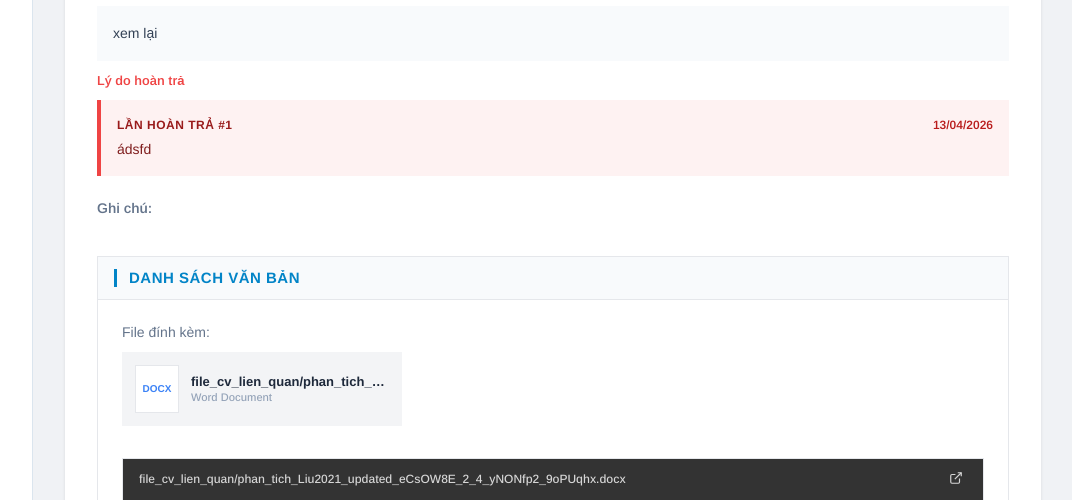
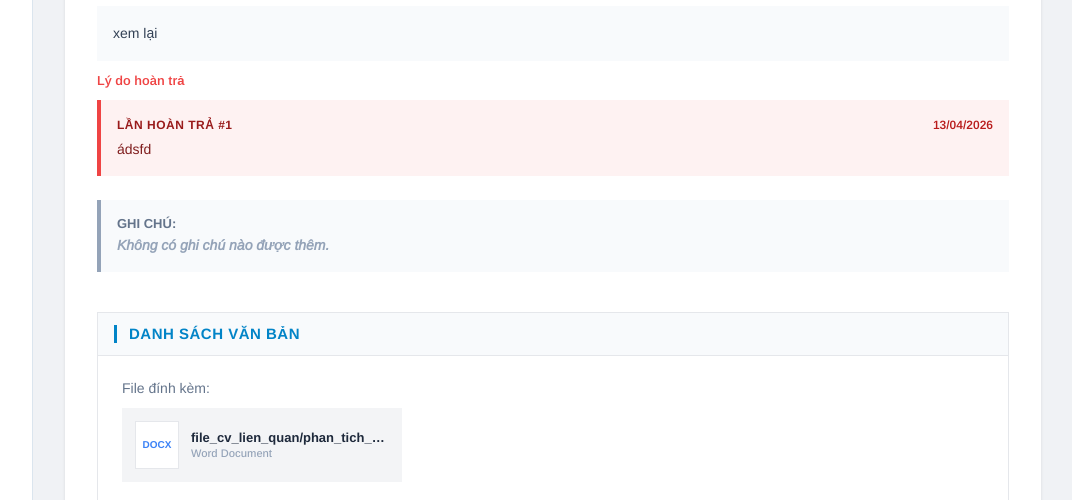
Before and after one commit to nhquoc912005/LapTrinhWeb_Nhom3, a Django app: page /task/13/ in a window 1280 px wide. Shown: the part 676-1176 px from the top of the page, without its empty margins (207-1279 px from the left). Run offline with Django 5.2, Linux system fonts and the light colour scheme; a user stored in the database is signed in; data comes from the database, SQL or seed files in the repository; both versions use the stored data as it was after the commit.

Commit message:
quanlycv

```diff
--- a/he_thong_quan_ly_van_ban/apps/core/models.py
+++ b/he_thong_quan_ly_van_ban/apps/core/models.py
@@ -502,6 +502,8 @@
     ngay_bat_dau = models.DateField(null=False)
     han_xu_ly = models.DateTimeField(null=False)
     ngay_cap_nhat_giao_viec = models.DateField(default=timezone.now)
+    last_activity = models.DateTimeField(auto_now=True)
+    ghi_chu = models.TextField(null=True, blank=True)
     ket_qua_xu_ly = models.TextField(null=True, blank=True)
     ngay_xu_ly = models.DateField(default=timezone.now)
     nguoi_giao = models.ForeignKey(
--- a/he_thong_quan_ly_van_ban/apps/quanlycongviec/views.py
+++ b/he_thong_quan_ly_van_ban/apps/quanlycongviec/views.py
@@ -20,8 +20,8 @@
     is_lanh_dao = request.user.is_lanh_dao
     is_van_thu = request.user.is_van_thu
 
-    # Hiển thị tất cả công việc cho tất cả các role
-    tasks = CongViec.objects.all().order_by('-pk')
+    # Hiển thị tất cả công việc cho tất cả các role, ưu tiên hoạt động mới nhất
+    tasks = CongViec.objects.all().order_by('-last_activity')
 
     # Lấy danh sách chuyên viên và tất cả người dùng
     chuyen_vien_list = NguoiDung.objects.filter(chuc_vu=NguoiDung.ChucVu.CHUYEN_VIEN)
@@ -46,8 +46,8 @@
     Trang dành riêng cho Chuyên viên để xử lý công việc (Hiển thị tất cả công việc)
     """
     user_core = request.user.core_profile
-    # Hiển thị tất cả công việc thay vì chỉ lọc những việc được giao
-    tasks = CongViec.objects.all().order_by('-pk')
+    # Hiển thị tất cả công việc, ưu tiên hoạt động mới nhất
+    tasks = CongViec.objects.all().order_by('-last_activity')
 
     context = {
         'tasks': tasks,
@@ -66,6 +66,7 @@
             ngay_bat_dau_str = request.POST.get('ngay_bat_dau')
             han_xu_ly_str = request.POST.get('han_xu_ly')
             noi_dung = request.POST.get('noi_dung')
+            ghi_chu = request.POST.get('ghi_chu')
 
             if not all([ten_cv, nguoi_thuc_hien_id, ngay_bat_dau_str, han_xu_ly_str]):
                 messages.error(request, "Vui lòng nhập đầy đủ các trường bắt buộc.")
@@ -105,7 +106,8 @@
                 nguon_giao=nguon_giao,
                 trang_thai="Chờ xử lý",
                 ngay_bat_dau=ngay_bat_dau,
-                han_xu_ly=han_xu_ly
+                han_xu_ly=han_xu_ly,
+                ghi_chu=ghi_chu
             )
 
             # Xử lý file đính kèm chính
@@ -159,6 +161,7 @@
             task.ten_cong_viec = request.POST.get('ten_cv')
             task.nguon_giao = request.POST.get('nguon_giao')
             task.noi_dung_cong_viec = request.POST.get('noi_dung')
+            task.ghi_chu = request.POST.get('ghi_chu')
 
             nguoi_thuc_hien_id = request.POST.get('nguoi_thuc_hien')
             nguoi_phoi_hop_id = request.POST.get('nguoi_phoi_hop')
@@ -173,12 +176,11 @@
                 naive_han_xu_ly = datetime.strptime(han_xu_ly_str, '%Y-%m-%d').replace(hour=23, minute=59, second=59)
                 task.han_xu_ly = make_aware(naive_han_xu_ly)
 
-            # Kiểm tra logic ngày tháng sau khi cập nhật
+            # Khi chỉnh sửa, không bắt buộc ngày bắt đầu phải >= hôm nay
+            # (vì công việc có thể đã bắt đầu từ trước đó)
+            # Chỉ cần đảm bảo logic: Hạn xử lý >= Ngày bắt đầu
+
             today = timezone.now().date()
-            if task.ngay_bat_dau < today:
-                messages.error(request, "Ngày bắt đầu không được nhỏ hơn ngày hiện tại.")
-                return redirect('quanlycongviec:giao_viec')
-
             if task.han_xu_ly.date() < today:
                 messages.error(request, "Hạn xử lý không được nhỏ hơn ngày hiện tại.")
                 return redirect('quanlycongviec:giao_viec')
@@ -299,6 +301,7 @@
         'collaborator_id': collab_first.nguoi_phoi_hop.pk if collab_first else "",
         'collaborators': collab_list,
         'attachments': file_list,
+        'ghi_chu': task.ghi_chu or "",
         'can_approve': request.user.is_lanh_dao and task.trang_thai == "Chờ duyệt",
         'can_delete': request.user.is_lanh_dao and task.trang_thai == "Chờ xử lý",
         'can_edit': request.user.is_lanh_dao,
--- a/he_thong_quan_ly_van_ban/apps/templates/quanlycongviec/chi-tiet-cong-viec.html
+++ b/he_thong_quan_ly_van_ban/apps/templates/quanlycongviec/chi-tiet-cong-viec.html
@@ -540,10 +540,15 @@
         {% endif %}
         {% endwith %}
 
-        <div class="note-section">
-            <span class="note-label">Ghi chú:</span>
-            <span class="note-value">{% if task.van_ban and task.van_ban.do_khan %}{{ task.van_ban.do_khan }}{% else
-                %}Bình thường{% endif %}</span>
+        <div class="note-section" style="background: #F8FAFC; padding: 16px; border-radius: 0; border-left: 4px solid #94A3B8; margin-bottom: 24px;">
+            <span class="note-label" style="font-size: 13px; font-weight: 700; color: #64748B; display: block; margin-bottom: 4px; text-transform: uppercase;">Ghi chú:</span>
+            <div class="note-value" style="font-size: 14px; color: #334155; line-height: 1.5;">
+                {% if task.ghi_chu %}
+                    {{ task.ghi_chu|linebreaks }}
+                {% else %}
+                    <span style="color: #94A3B8; font-style: italic;">Không có ghi chú nào được thêm.</span>
+                {% endif %}
+            </div>
         </div>
 
         {% if task.ket_qua_xu_ly %}
```
Also changed, not shown: he_thong_quan_ly_van_ban/apps/templates/quanlycongviec/giao-viec.html (+4 -4 lines), he_thong_quan_ly_van_ban/db.sqlite3.
